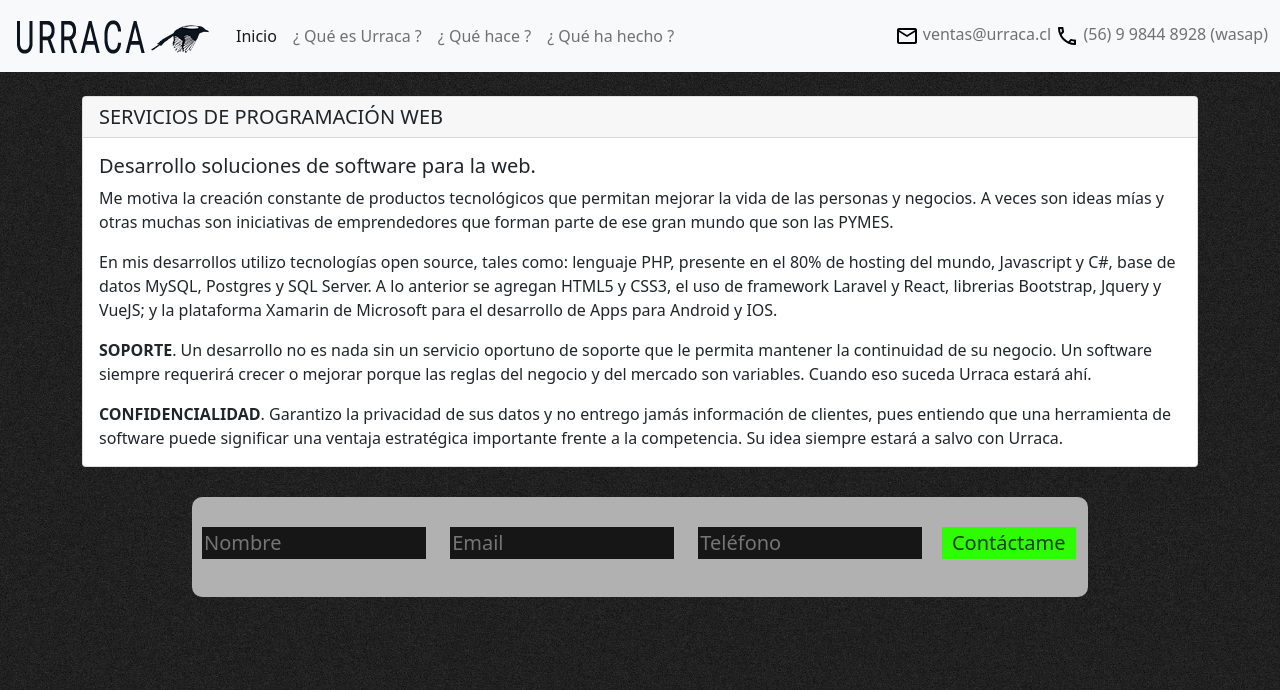
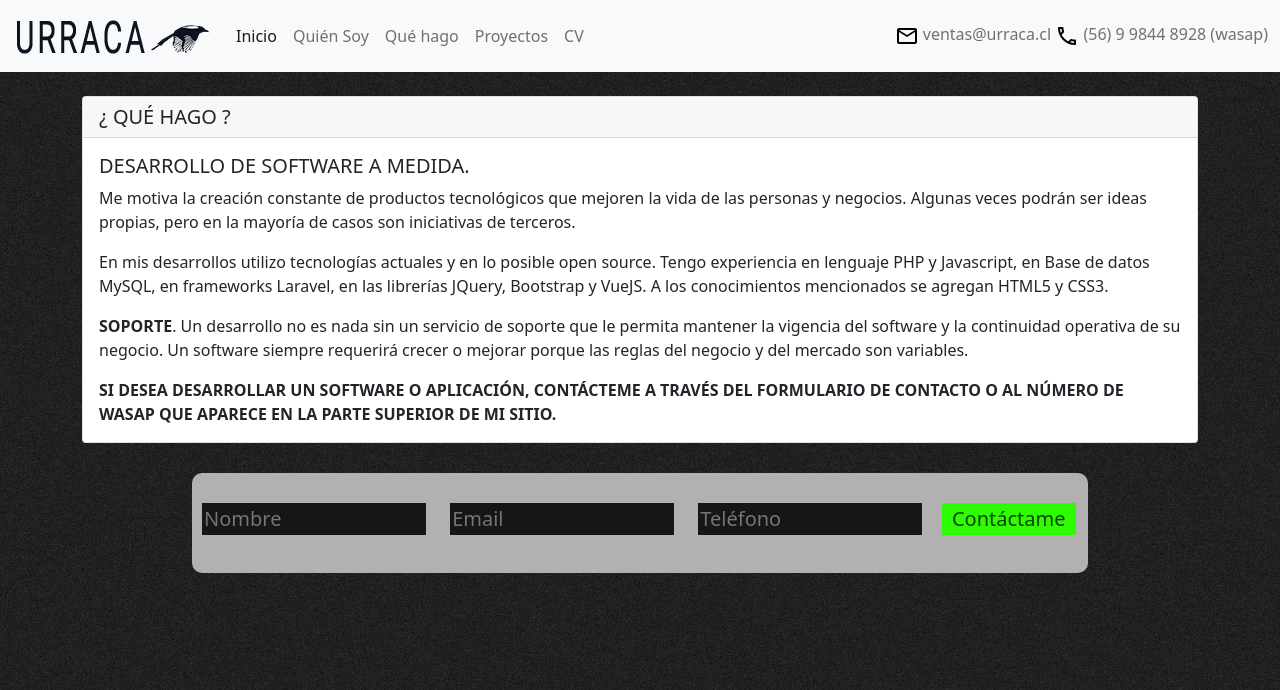
Before and after one commit to JAGG-Chile/urraca, a PHP site: page /services.php in a window 1280 px wide. Shown: the top 690 px of the page. Run offline with PHP 8.4, Linux system fonts and the light colour scheme.

Commit message:
actualizo sitio a Personal y agrego CV

```diff
--- a/header.php
+++ b/header.php
@@ -66,13 +66,16 @@
                         <a class="nav-link active" aria-current="page" href="<?php echo URL; ?>/index.php">Inicio</a>
                         </li>
                         <li class="nav-item">
-                        <a class="nav-link" href="<?php echo URL; ?>/about.php">¿ Qué es Urraca ? </a>
+                        <a class="nav-link" href="<?php echo URL; ?>/about.php">Quién Soy</a>
                         </li>
                         <li class="nav-item">
-                        <a class="nav-link" href="<?php echo URL; ?>/services.php">¿ Qué hace ?</a>
+                        <a class="nav-link" href="<?php echo URL; ?>/services.php">Qué hago</a>
                         </li>
                         <li class="nav-item">
-                        <a class="nav-link" href="<?php echo URL; ?>/projects.php">¿ Qué ha hecho ?</a>
+                        <a class="nav-link" href="<?php echo URL; ?>/projects.php">Proyectos</a>
+                        </li>
+                        <li class="nav-item">
+                        <a class="nav-link" href="<?php echo URL; ?>/CV.pdf" target="_blank">CV</a>
                         </li>
                         <!-- <li class="nav-item">
                         <a class="nav-link" href="<?php echo URL; ?>/personaliza.php">Proyectos</a>
--- a/projects.php
+++ b/projects.php
@@ -4,7 +4,7 @@ include('header.php');
     <main>
         <div class="container mt-4">
             <div class="card">
-                <h5 class="card-header">PROYECTOS</h5>
+                <h5 class="card-header">ALGUNOS PROYECTOS</h5>
                 <div class="card-body">
                     <h5 class="card-title">Sistema de Control de Inventario y Ventas</h5>
                     <p class="card-text">Aplicación web que permite registrar las compras y las ventas de productos e insumos para una empresa importadora.<br/>
@@ -16,12 +16,12 @@ include('header.php');
                     <p class="card-text"></p>
                     <h5 class="card-title">Sistema de Gestión de Pedidos</h5>
                     <p class="card-text">Aplicación web que permite ingresar y gestionar el despacho de pedidos realizados a una fábrica. Imprime Orden de Despacho con código de barra. Emite reportes de Pedidos por Fecha, entre otros, en formato Excel y PDF.</p>
-                    <h5 class="card-title">Ecommerce "MiTienda"</h5>
+                    <!-- <h5 class="card-title">Ecommerce "MiTienda"</h5>
                     <p class="card-text">Nuestro producto de tienda en línea para emprendedores. Estoy seguro que no existe una opción de Ecommerce más fácil de administrar y de menor precio en el mercado.
                         Puedes personalizar todo el contenido que tus visitantes ven. No necesitas ingresar pasarelas de pago; puedes vender tus productos recibiendo pedidos por la tienda y pagos por transferencia.
                         Te permite gestionar todo el proceso desde la recepción del pedido hasta el despacho. Entrega reportes de Ventas por Fecha en formato Excel y PDF. Ya sea que vendas 1 ó 100 productos, que tengas 10 ó 1000 clientes,
                         nuestro ecommerce se ajusta a tus requerimientos y también a tu bolsillo. Pagas de acuerdo al tamaño de tus ventas.
-                    </p>
+                    </p> -->
                 </div>
             </div>
         </div>
--- a/services.php
+++ b/services.php
@@ -4,18 +4,16 @@ include('header.php');
     <main>
         <div class="container mt-4">
             <div class="card">
-                <h5 class="card-header">SERVICIOS DE PROGRAMACIÓN WEB</h5>
+                <h5 class="card-header">¿ QUÉ HAGO ?</h5>
                 <div class="card-body">
-                    <h5 class="card-title">Desarrollo soluciones de software para la web.</h5>
-                    <p class="card-text">Me motiva la creación constante de productos tecnológicos que permitan mejorar la vida de las personas y negocios.
-                        A veces son ideas mías y otras muchas son iniciativas de emprendedores que forman parte de ese gran mundo que son las PYMES.</p>
-                    <p class="card-text">En mis desarrollos utilizo tecnologías open source, tales como: lenguaje PHP, presente en el 80% de hosting del mundo, Javascript y C#, base de datos MySQL, Postgres y SQL Server.
-                    A  lo anterior se agregan HTML5 y CSS3, el uso de framework Laravel y React, librerias Bootstrap, Jquery y VueJS; y la plataforma Xamarin de Microsoft para el desarrollo de Apps para Android y IOS.</p>
-                    <p class="card-text"><strong>SOPORTE</strong>. Un desarrollo no es nada sin un servicio oportuno de soporte que le permita mantener la continuidad de su negocio.
-                        Un software siempre requerirá crecer o mejorar porque las reglas del negocio y del mercado son variables. Cuando eso suceda Urraca estará ahí.
-                    </p>
-                    <p class="card-text"><strong>CONFIDENCIALIDAD</strong>. Garantizo la privacidad de sus datos y no entrego jamás información de clientes, pues entiendo
-                    que una herramienta de software puede significar una ventaja estratégica importante frente a la competencia. Su idea siempre estará a salvo con Urraca.</p>
+                    <h5 class="card-title">DESARROLLO DE SOFTWARE A MEDIDA.</h5>
+                    <p class="card-text">Me motiva la creación constante de productos tecnológicos que mejoren la vida de las personas y negocios.
+                        Algunas veces podrán ser ideas propias, pero en la mayoría de casos son iniciativas de terceros.</p>
+                    <p class="card-text">En mis desarrollos utilizo tecnologías actuales y en lo posible open source. Tengo experiencia en lenguaje PHP y Javascript, en Base de datos MySQL, en frameworks Laravel, en las librerías JQuery, Bootstrap y VueJS.
+                    A los conocimientos mencionados se agregan HTML5 y CSS3.</p>
+                    <p class="card-text"><strong>SOPORTE</strong>. Un desarrollo no es nada sin un servicio de soporte que le permita mantener la vigencia del software y la continuidad operativa de su negocio.
+                        Un software siempre requerirá crecer o mejorar porque las reglas del negocio y del mercado son variables.</p>
+                    <p class="card-text"><strong>SI DESEA DESARROLLAR UN SOFTWARE O APLICACIÓN, CONTÁCTEME A TRAVÉS DEL FORMULARIO DE CONTACTO O AL NÚMERO DE WASAP QUE APARECE EN LA PARTE SUPERIOR DE MI SITIO.</strong></p>
                 </div>
             </div>
 
```
Also changed, not shown: about.php (+19 -16 lines), css/estilos.css (+41 -2 lines), 1 other file.
